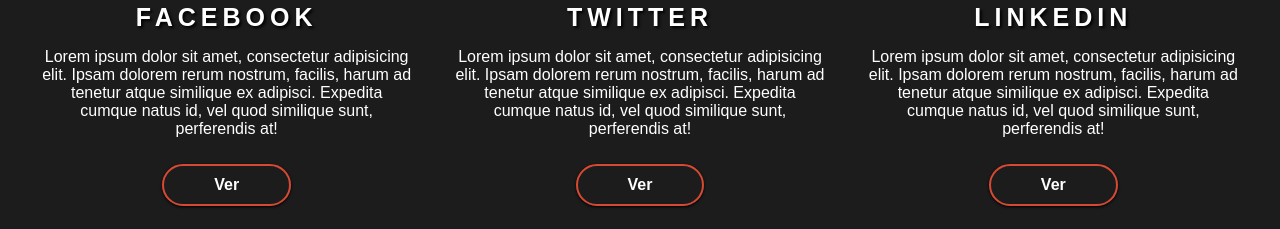
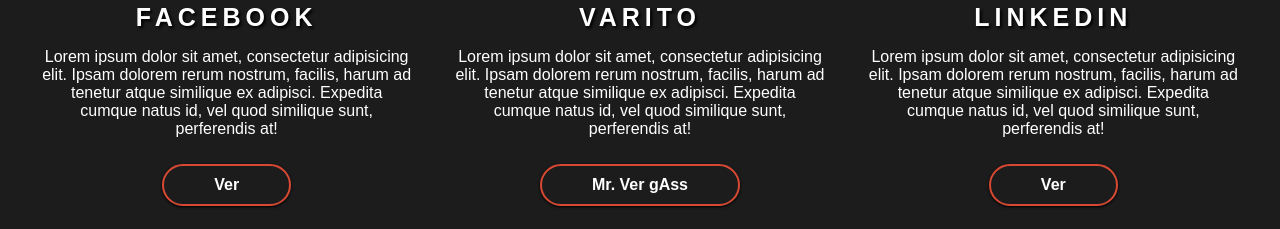
Before and after one commit to GuroSoft/proyectoGit, a plain HTML site: page index.html in a window 1280 px wide. Shown: the part 988-1217 px from the top of the page. Drawn offline with nearby package versions, Linux system fonts and the light colour scheme; a web font is replaced by a local one.

Commit message:
Agregue el nombre de Varito en seccion de Twitter

```diff
--- a/index.html
+++ b/index.html
@@ -58,9 +58,9 @@
             </article>
             <article class="block">
                 <i class="icon-social fa fa-twitter"></i>
-                <h3><a href="https://twitter.com/codigofacilito">Twitter</a></h3>
+                <h3><a href="https://twitter.com/codigofacilito">Varito</a></h3>
                 <p>Lorem ipsum dolor sit amet, consectetur adipisicing elit. Ipsam dolorem rerum nostrum, facilis, harum ad tenetur atque similique ex adipisci. Expedita cumque natus id, vel quod similique sunt, perferendis at!</p>
-                <a href="https://twitter.com/codigofacilito" , class="btn" target="_blank">Ver</a>
+                <a href="https://twitter.com/codigofacilito" , class="btn" target="_blank">Mr. Ver gAss</a>
             </article>
             <article class="block">
                 <i class="icon-social fa fa-linkedin"></i>
```
